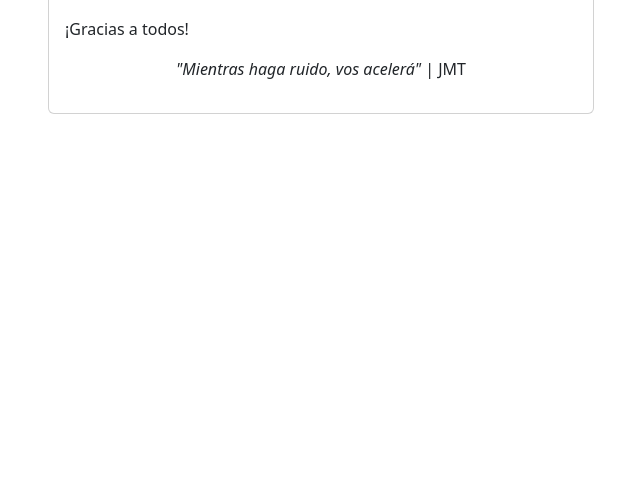
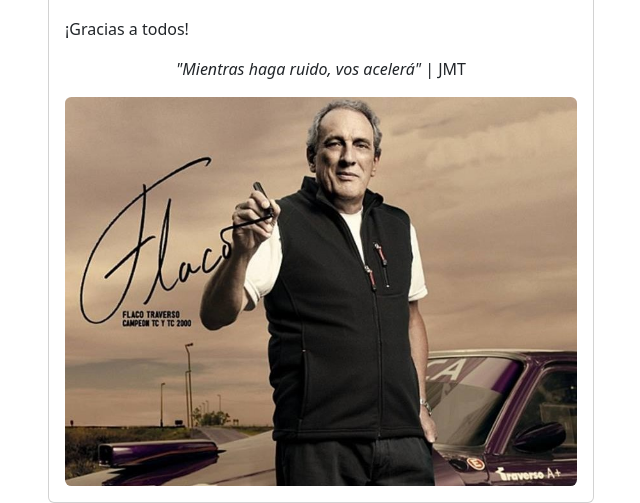
Before and after one commit to fjbalsamo/tech4impact, a Python web app: template TECH4IMPACT-TEMPLATES/senior-conditional-template/template/index.html in a window 1280 px wide. Shown: the part 450-953 px from the top of the page, without its empty margins (319-959 px from the left). Before the commit the page ends 564 px from the top, so only its background shows below. Run offline with Jinja, Linux system fonts and the light colour scheme; the template is opened without the code that fills it, so the values that code supplies are empty.

Commit message:
save readme.md in senior-condition-template

```diff
--- a/TECH4IMPACT-TEMPLATES/senior-conditional-template/template/index.html
+++ b/TECH4IMPACT-TEMPLATES/senior-conditional-template/template/index.html
@@ -28,6 +28,7 @@
               <p class="text-card text-center">
                 <em>&quot;Mientras haga ruido, vos aceler&aacute;&quot;</em> | JMT
               </p>
+              <img src="./assets/jmt.jpg" width="100%" style="border-radius: 0.4em;"/>
             </div>
           </div>
         </div>
```
Also changed, not shown: TECH4IMPACT-TEMPLATES/senior-conditional-template/template/assets/jmt.jpg (added), TECH4IMPACT-TEMPLATES/senior-conditional-template/template/readme.md (added).
